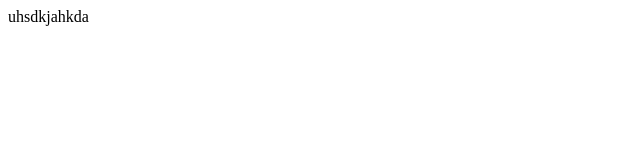
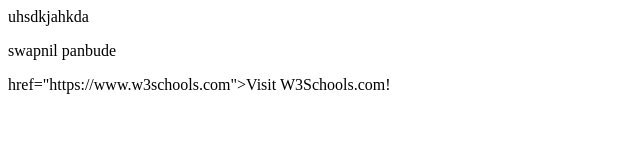
Before and after one commit to spanbude/github_practice, a plain HTML site: page index.html in a window 1280 px wide. Shown: the whole page, without its empty margins (0-640 px from the left). Drawn offline with Linux system fonts and the light colour scheme.

Commit message:
adding hyper link

```diff
--- a/index.html
+++ b/index.html
@@ -1 +1,4 @@
 <p>uhsdkjahkda</p>
+<p>swapnil panbude</p>
+
+<a></a> href="https://www.w3schools.com">Visit W3Schools.com!</a>
```
